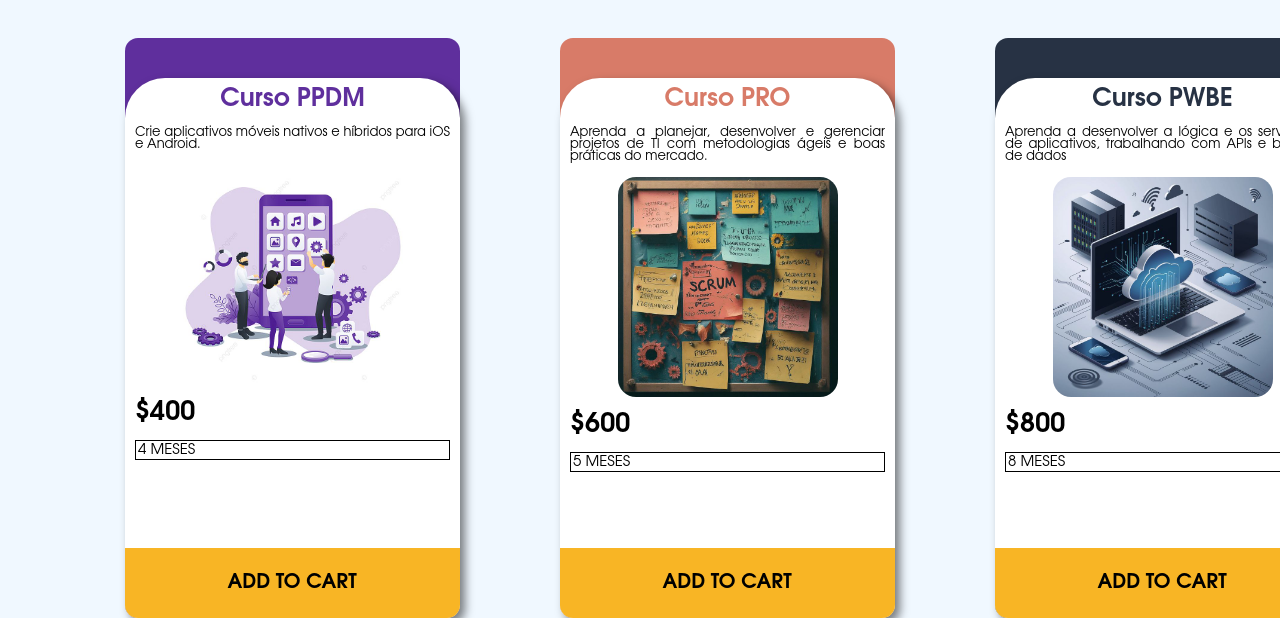
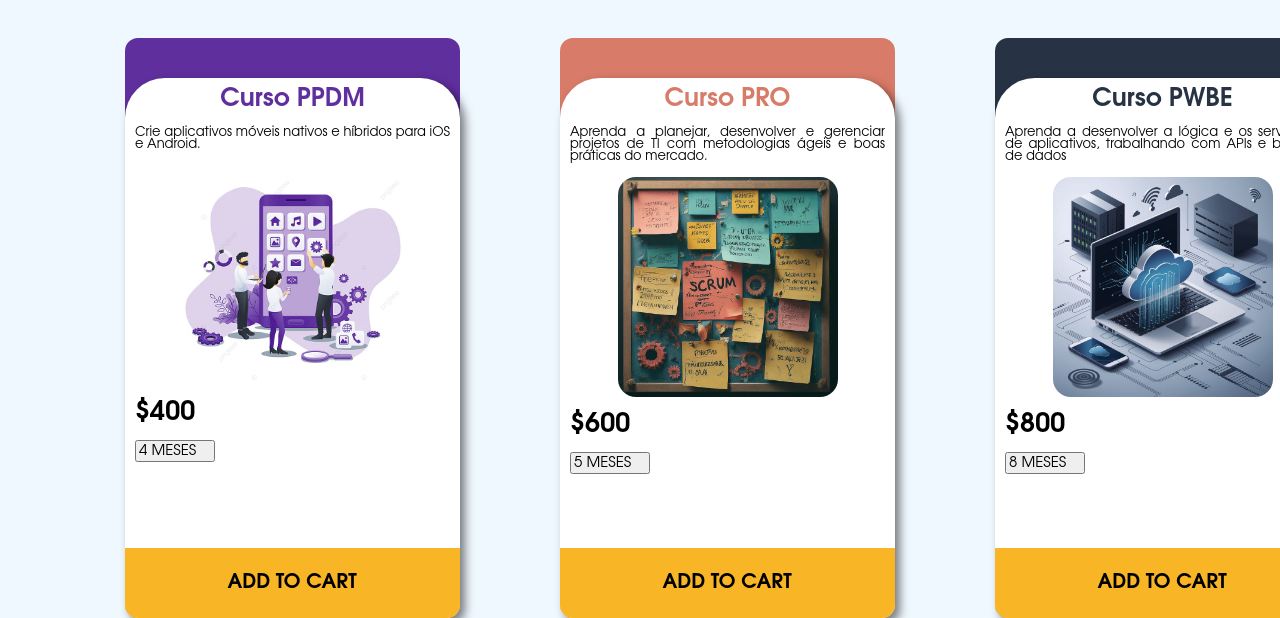
Before and after one commit to anamacedos/card-front, a plain HTML site: page index.html in a window 1280 px wide. Shown: the part 190-808 px from the top of the page. Drawn offline with Linux system fonts and the light colour scheme.

Commit message:
projeto finalizado

```diff
--- a/app.js
+++ b/app.js
@@ -45,7 +45,7 @@ function criarCard (produto){
     const novaDescricao = document.createElement('p')
     const novoValor = document.createElement('span')
     //const novoContainerDuracao = document.createElement('div')
-    const novaDuracao = document.createElement('span')
+    const novaDuracao = document.createElement('button')
     const novoBotao = document.createElement('button')
     const ContainerGeral = document.getElementById('containerCards') //pegando a div criada no html, para depois colocarmos tudo dentro dela
 
--- a/style.css
+++ b/style.css
@@ -127,9 +127,9 @@ main{
 
     font-family: Avantgarde, TeX Gyre Adventor, URW Gothic L, sans-serif;
     font-size: 15px;
-    border: 1px solid #000;
+    text-align: left;
+    width: 80px;
     padding: 2px;
-    text-align: left;
 
 
 
```
